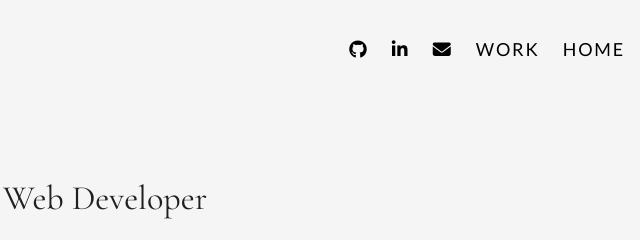
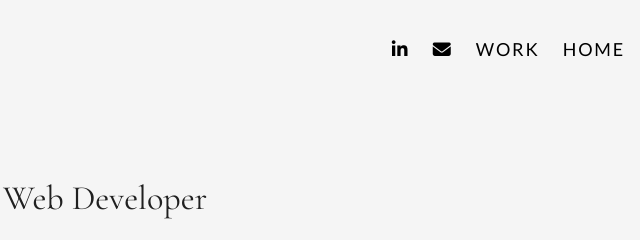
Before and after one commit to alainabuzas/portfolio, a website: page resume.html in a window 1280 px wide. Shown: the top 240 px of the page, 463-1103 px from the left. Drawn offline with nearby package versions, Linux system fonts and the light colour scheme; files whose address does not match are found by name.

Commit message:
Update resume.html

```diff
--- a/resume.html
+++ b/resume.html
@@ -20,7 +20,6 @@
 <body>
     <div class="container">
         <div class="intro-links right-align">
-            <a href="https://github.com/alainabuzas" target="_blank"><i class="fa fa-github" aria-hidden="true"></i></a>
             <a href="https://www.linkedin.com/in/alainabuzas/" target="_blank"><i class="fa fa-linkedin" aria-hidden="true"></i></a>
             <a href="mailto:alainabuzas@gmail.com" target="_blank"><i class="fa fa-envelope" aria-hidden="true"></i></a>
             <a href="work.html" class="nav">work</a>
```
